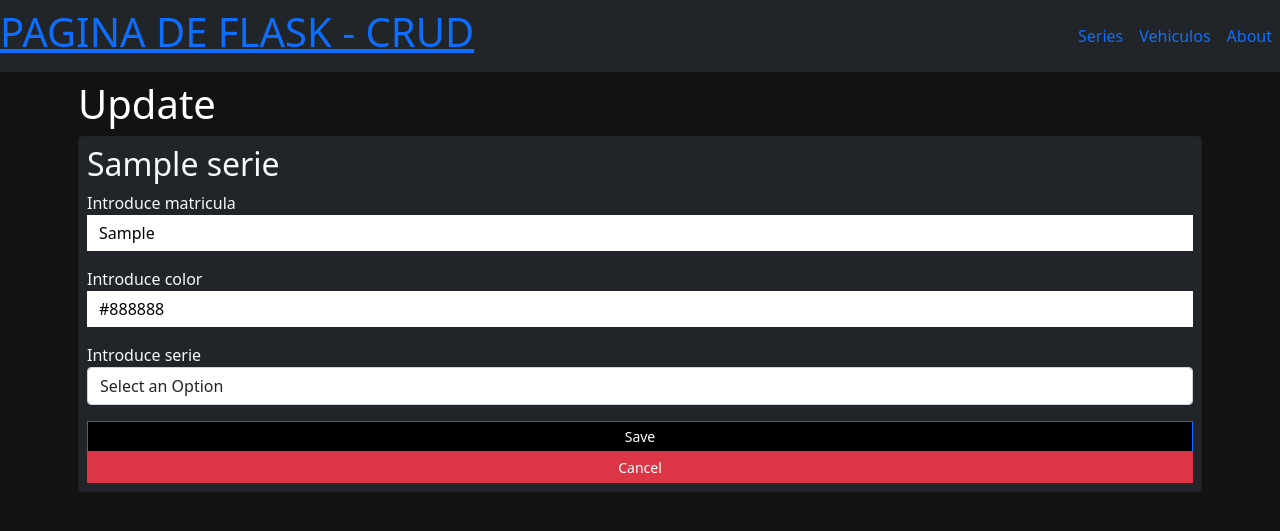
After one commit to PMUbide/CRUD_concesionario, a Flask app: page /vehiculos/update/1 in a window 1280 px wide. The commit adds this page. Shown: the top 531 px of the page. Run offline with Flask 2, Linux system fonts and the light colour scheme; tables that the repository leaves empty hold one stand-in row (values such as "Sample post").

Commit message:
creación de funciones de update y corregido agregar en VEHICULO

```diff
--- a/routes/vehiculo.py
+++ b/routes/vehiculo.py
@@ -25,22 +25,35 @@ def add():
     color = request.form["color"]
     serie_id = request.form["serie_id"]
 
-    # Nuevo objeto para guardar
-    new_vehiculo = Vehiculo(matricula, color)
+    # Comprobar si existe ese registro SOLO POR MATRICULA
+    records = db.session.query(Vehiculo).filter_by(matricula=matricula).first()
+    if records == None:
 
-    serie = Serie.query.get(serie_id)
-    serie.vehiculos.append(new_vehiculo)
+        # Comprobar si no está vacía la matricula
+        if(matricula != ""):
 
-    db.session.add(new_vehiculo)
+            # Nuevo objeto para guardar
+            new_vehiculo = Vehiculo(matricula, color)
 
-    # Ahora se acaba con la conexión y se hace commit
-    db.session.commit()
+            serie = Serie.query.get(serie_id)
+            serie.vehiculos.append(new_vehiculo)
 
-    # Antes de reenviar, guardamos algo en la funcion flash
-    flash("Vehículo añadido satisfactoriamente!")
+            db.session.add(new_vehiculo)
 
-    # Función de flask para hacer redirecciones
-    return redirect(url_for('marcas.index'))
+            # Ahora se acaba con la conexión y se hace commit
+            db.session.commit()
+
+            # Antes de reenviar, guardamos algo en la funcion flash
+            flash("Vehículo añadido satisfactoriamente!")
+
+            # Función de flask para hacer redirecciones
+            return redirect(url_for('series.index'))
+
+        return redirect(url_for('vehiculos.index'))
+
+    flash("Ese elemento ya existe")
+    return redirect(url_for('vehiculos.index'))
+
 
 
 @vehiculos.route("/vehiculos/busqueda", methods=["POST"])
@@ -49,17 +62,14 @@ def search():
     matricula2 = request.form["matricula2"]
     serie_busqueda = request.form["serie_busqueda"]
 
-
-
+    # Si no ha introducido nada en la búsqueda
     if matricula2 == '' and serie_busqueda == 'None':
         return redirect(url_for('vehiculos.index'))
 
-
-    todos = Vehiculo.query.filter(Vehiculo.matricula.like(matricula2))
+    todos = Vehiculo.query.filter(Vehiculo.matricula.like(matricula2).first())
 
     if(serie_busqueda != 'None'):
         todos = Vehiculo.query.filter(Vehiculo.serie_id.like(serie_busqueda)).all()
-
 
     series = Serie.query.all()
     results = []
@@ -68,4 +78,90 @@ def search():
         results.append(todos)
 
     # return redirect(url_for('vehiculos.index'))
+    return render_template("vehiculos/index.html", series=series, vehiculos= todos)
+
+
+@vehiculos.route("/vehiculos/busqueda_matricula", methods=["POST"])
+def search_matricula():
+
+    matricula2 = request.form["matricula2"]
+
+    # Si no ha introducido nada en la búsqueda
+    if matricula2 == '' :
+        return redirect(url_for('vehiculos.index'))
+
+    records = db.session.query(Vehiculo).filter_by(matricula=matricula2).first()
+
+    series = Serie.query.all()
+    results = []
+
+    if records != None:
+        results.append(records)
+
+    # return redirect(url_for('vehiculos.index'))
     return render_template("vehiculos/index.html", series=series, vehiculos= results)
+
+
+@vehiculos.route("/vehiculos/busqueda_serie", methods=["POST"])
+def search_serie():
+
+    serie_busqueda = request.form["serie_busqueda"]
+    # Si no ha introducido nada en la búsqueda
+    if serie_busqueda == 'None':
+        return redirect(url_for('vehiculos.index'))
+
+    records = db.session.query(Vehiculo).filter_by(serie_id=serie_busqueda).all()
+
+    series = Serie.query.all()
+
+    # return redirect(url_for('vehiculos.index'))
+    return render_template("vehiculos/index.html", series=series, vehiculos= records)
+
+
+# Espera un id
+@vehiculos.route("/vehiculos/delete/<id>", methods=["POST", "GET"])
+def delete(id):
+
+    vehiculo = Vehiculo.query.get(id)
+
+    if request.method == 'POST':
+        db.session.delete(vehiculo)
+        db.session.commit()
+        flash("Vehiculo borrado satisfactoriamente!")
+        return redirect(url_for('vehiculos.index'))
+
+    return render_template('vehiculos/delete.html', vehiculo=vehiculo)
+
+
+
+@vehiculos.route("/vehiculos/update/<id>", methods=["POST", "GET"])
+def update(id):
+    vehiculo = Vehiculo.query.get(id)
+    series = Serie.query.all()
+
+    if request.method == 'POST':
+        # Recoger valores del formulario
+        matricula = request.form["matricula"]
+        color = request.form["color"]
+        valor = request.form["serie_id"]
+
+        #Si el nombre no está vacío
+        if (matricula != ""):
+            # Si no ha introducido valor asignaremos el que tenía ya
+            if(valor == 'None'):
+                serie_id = vehiculo.serie_id
+            else:
+                serie_id = valor
+            # Comprobar si existe ese registro
+            records = db.session.query(Vehiculo).filter_by(matricula=matricula).first()
+            #Comprobar si no está vacío
+            if(records == None):
+                vehiculo.matricula = matricula
+                vehiculo.color = color
+                vehiculo.sere_id = serie_id
+                db.session.commit()
+                flash("Vehiculo updateado satisfactoriamente!")
+                return redirect(url_for('vehiculos.index'))
+            flash("Ese elemento ya existe!")
+
+    return render_template('vehiculos/update.html', series=series, vehiculo=vehiculo)
--- /dev/null
+++ b/templates/vehiculos/update.html
@@ -0,0 +1,46 @@
+{% extends 'layout.html' %}
+
+{% block body %}
+
+<h1 class="text-white">Update</h1>
+
+<form action="/vehiculos/update/{{vehiculo.id}}" method="POST" class="card p-2 bg-dark text-light">
+
+    {% include 'partials/_message.html' %}
+
+
+    <div class="mb-3">
+        <h2 id="marca">{{vehiculo.serie}}</h2>
+
+        <label for="matricula">Introduce matricula</label>
+        <input class="form-control rounded-0 bg-white border-0 text-black" type="text" name="matricula" placeholder="Introduce matrícula" value="{{vehiculo.matricula}}" />
+
+    </div>
+
+
+    <div class="mb-3">
+
+        <label for="color">Introduce color</label>
+        <input class="form-control rounded-0 bg-white border-0 text-black" type="text" name="color" placeholder="Introduce color" value="{{vehiculo.color}}" />
+
+    </div>
+
+    <div class="mb-3">
+        <label for="serie_id">Introduce serie</label>
+        <select class="form-control"  name="serie_id" required>
+            <option value="None" selected>Select an Option</option>
+            {% for serie in series %}
+                <option value='{{serie.id}}'>{{serie.nombre}} - {{serie.marca}}</option>
+            {% endfor %}
+        </select>
+
+    </div>
+
+
+    <button class="btn btn-primary bg-black btn-sm rounded-0" >Save</button>
+
+     <a class="btn btn-danger btn-sm rounded-0" href="{{ url_for('vehiculos.index') }}">Cancel</a>
+
+</form>
+
+{% endblock %}
```
Also changed, not shown: templates/vehiculos/delete.html (added, +26 -0 lines), templates/vehiculos/index.html (+21 -9 lines).
